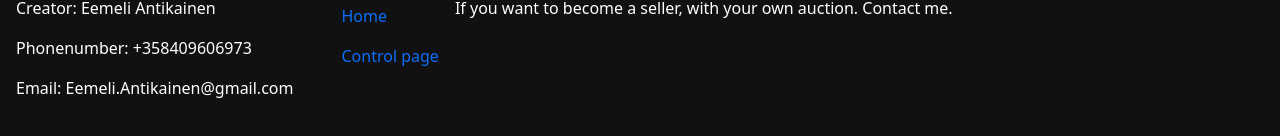
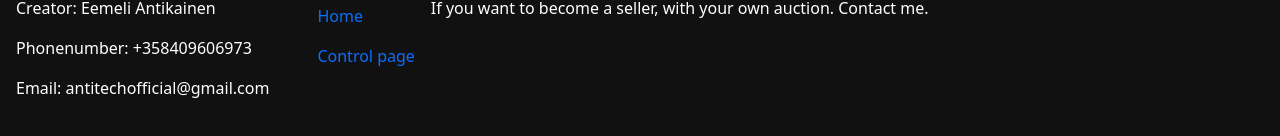
Before and after one commit to docc34/Horsetrading_front, a React (Create React App) app: page / in a window 1280 px wide. Shown: the part 1182-1318 px from the top of the page. Built offline with nearby package versions, Linux system fonts and the light colour scheme; no server answers.

Commit message:
Päivitn footteria

```diff
--- a/src/Footer/Footer.css
+++ b/src/Footer/Footer.css
@@ -17,9 +17,6 @@
 }
 .footerContentMainDiv h3{
     color: white;
-}
-.footerContactsDiv{
-
 }
 
 .footerTitle{
--- a/src/Footer/Footer.js
+++ b/src/Footer/Footer.js
@@ -8,9 +8,9 @@
         <div className="footerContentMainDiv">
             <div >
                 <h3>Contacts</h3>
-                <p >Creator: Eemeli Antikainen</p>
-                <p >Phonenumber: +358409606973</p>
-                <p>Email: Eemeli.Antikainen@gmail.com</p>
+                <p>Creator: Eemeli Antikainen</p>
+                <p>Phonenumber: +358409606973</p>
+                <p>Email: antitechofficial@gmail.com</p>
             </div>
             <div className='footerLinksDiv'>
                 <h3 className='footerLinksTitle'>Links</h3>
```
